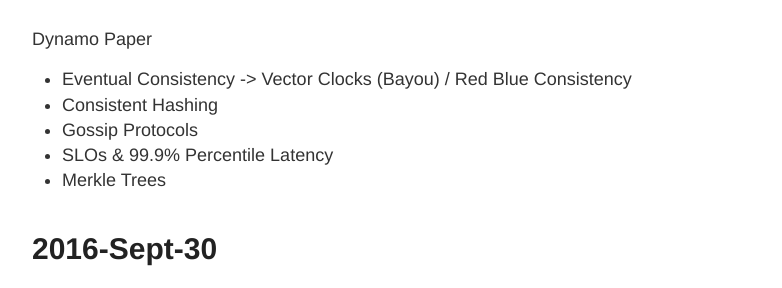
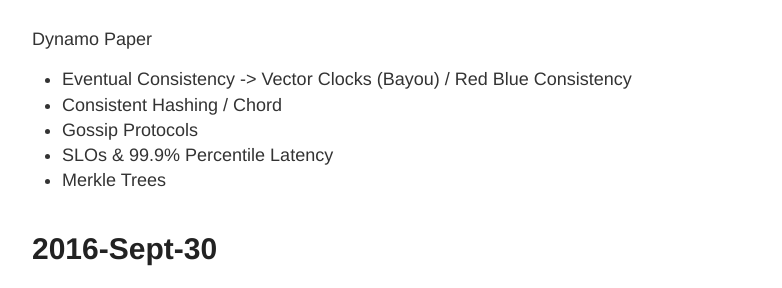
Before and after one commit to RONNCC/ronncc.github, a Jekyll site: the page built from _posts/2016-9-9-Advanced-Operating-Systems-Notes.md, in a window 1280 px wide and 900 px high. Shown: the part 372-660 px from the top of the window, without its empty margins (248-1030 px from the left). Built offline with Jekyll 4.4.1, drawn with Linux system fonts in a browser that asks for light colours; comment, search, counter and statistics services are not loaded.

Commit message:
Updated 2016-9-9-Advanced-Operating-Systems-Notes.md

```diff
--- a/_posts/2016-9-9-Advanced-Operating-Systems-Notes.md
+++ b/_posts/2016-9-9-Advanced-Operating-Systems-Notes.md
@@ -17,7 +17,7 @@
 Dynamo Paper
 
 - Eventual Consistency -> Vector Clocks (Bayou) / Red Blue  Consistency
-- Consistent Hashing
+- Consistent Hashing / Chord
 - Gossip Protocols
 - SLOs & 99.9% Percentile Latency
 - Merkle Trees
```
